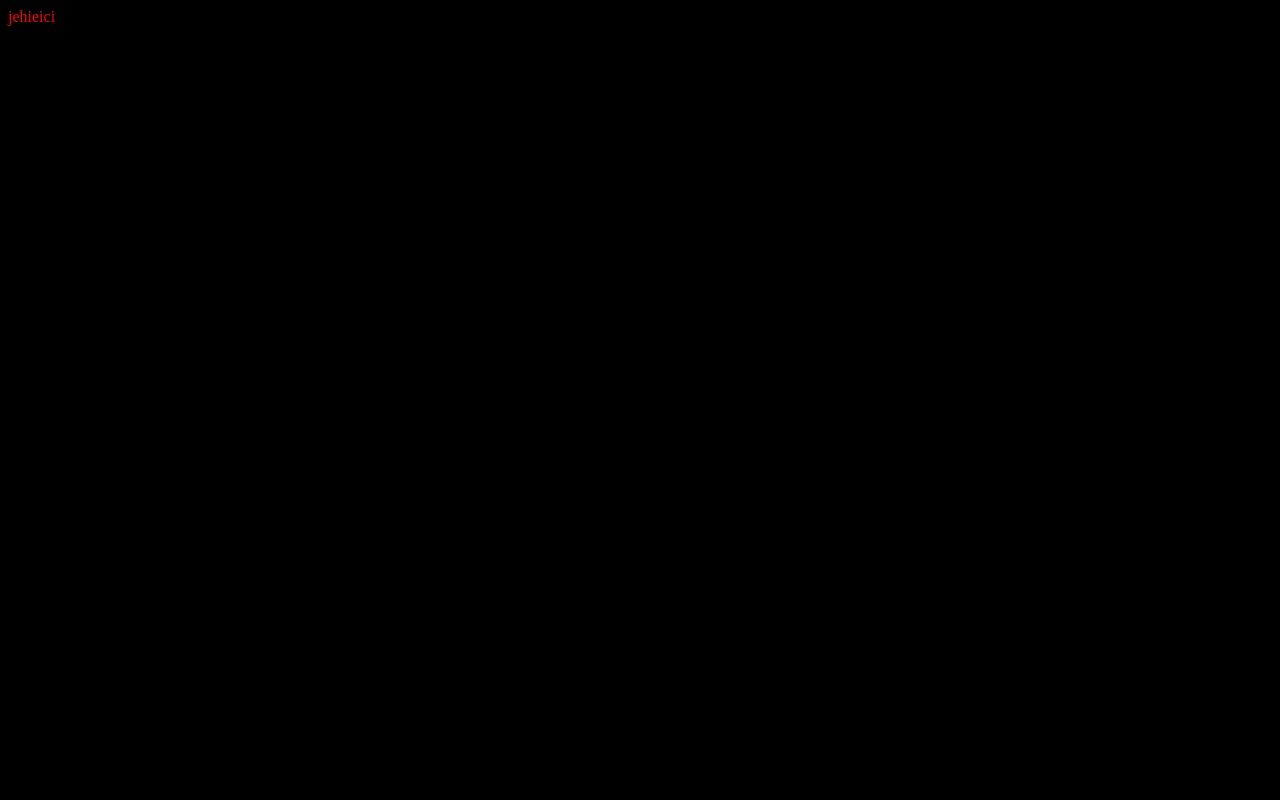
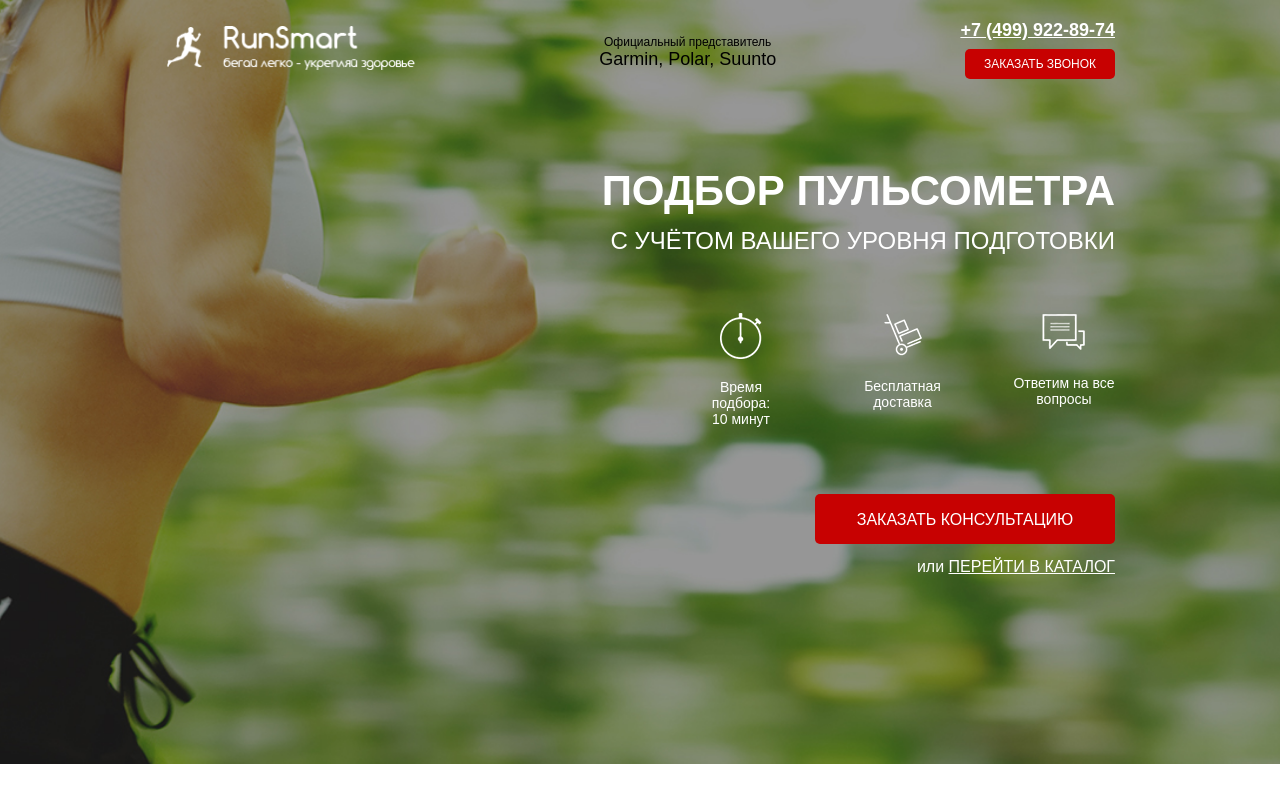
Before and after one commit to Yaichevs/projectpro.github.io, a website: page src/index.html in a window 1280 px wide. Drawn offline with Linux system fonts and the light colour scheme.

Commit message:
сверстал первую секцию

```diff
--- a/src/index.html
+++ b/src/index.html
@@ -10,6 +10,51 @@
     <link rel="stylesheet" href="css/style.min.css">
 </head>
 <body>
-    <div>jehieici</div>
+    <div class="promo">
+        <div class="container">
+            <header class="header">
+                <a href="#" class="header__logo">
+                    <img src="icons/logo.png" alt="logo">
+                </a>
+                <div class="header__official">
+                    Официальный представитель
+                    <span>Garmin, Polar, Suunto</span>
+                </div>
+                <div class="header__contacts">
+                    <a href="tel:+74999228974" class="header__phone">
+                        +7 (499) 922-89-74
+                    </a>
+                    <button class="button">Заказать звонок</button>
+                </div>
+            </header>
+            <div class="promo__wrapper">
+                <h1 class="promo__header">Подбор пульсометра</h1>
+                <h2 class="promo__subheader">с учётом Вашего уровня подготовки</h2>
+                <div class="promo__icons">
+                    <div class="promo__icon">
+                        <img src="icons/timer.png" alt="1">
+                        Время подбора: <br>
+                        10 минут
+                    </div>
+                    <div class="promo__icon">
+                        <img src="icons/cart.png" alt="2">
+                        Бесплатная
+                        доставка
+                    </div>
+                    <div class="promo__icon">
+                        <img src="icons/mess.png" alt="3">
+                        Ответим
+                        на все вопросы
+                    </div>
+                </div>
+                <button class="button button_main">заказать консультацию</button>
+                <div class="promo__link">
+                    или
+                    <a href="#">ПЕРЕЙТИ В КАТАЛОГ</a>
+                </div>
+            </div>
+
+        </div>
+    </div>
 </body>
 </html>
--- /dev/null
+++ b/src/sass/base/_variables.scss
@@ -0,0 +1 @@
+$main-color: #c70101;
--- /dev/null
+++ b/src/sass/blocks/_button.scss
@@ -0,0 +1,27 @@
+.button {
+    width: 150px;
+    height: 30px;
+    border-radius: 5px;
+    background-color: $main-color;
+    border: none;
+    font-style: normal;
+    font-weight: 500;
+    font-size: 12px;
+    line-height: 19px;
+    color: #fff;
+    text-align: center;
+    margin-top: 10px;
+    text-transform: uppercase;
+    &:hover {
+        filter: brightness(110%);
+    }
+    &:active {
+        filter: brightness(90%);
+    }
+    &_main {
+        width: 300px;
+        height: 50px;
+        font-size: 16px;
+        margin-top: 67px;
+    }
+}
--- /dev/null
+++ b/src/sass/blocks/_header.scss
@@ -0,0 +1,41 @@
+.header {
+    display: flex;
+    justify-content: space-between;
+    align-items: center;
+    &__logo {
+        width: 250px;
+        img {
+            width: 100%;
+        }
+    }
+    &__official {
+        font-style: normal;
+        font-weight: 500;
+        font-size: 12px;
+        line-height: 12px;
+        text-align: center;
+        span {
+            display: block;
+            font-size: 18px;
+            margin-top: 5px;
+        }
+    }
+    &__phone {
+        display: block;
+        color: #fff;
+        font-style: normal;
+        font-weight: 700;
+        font-size: 18px;
+        line-height: 18px;
+        &:hover {
+            color: #fff;
+            text-decoration: none;
+        }
+    }
+    &__contacts {
+        display: flex;
+        flex-direction: column;
+        align-items: flex-end;
+    }
+
+}
--- /dev/null
+++ b/src/sass/blocks/_promo.scss
@@ -0,0 +1,60 @@
+.promo {
+    min-height: 650px;
+    padding: 21px 0 93px 0;
+    background: url('../../img/bg.png') center (center/cover) no-repeat;
+    &__wrapper {
+        margin-top: 91px;
+        display: flex;
+        flex-direction: column;
+        align-items: end;
+    }
+    &__header {
+        font-style: normal;
+        font-weight: 700;
+        font-size: 42px;
+        line-height: 42px;
+        color: #fff;
+        text-align: right;
+        text-transform: uppercase;
+    }
+    &__subheader {
+        font-style: normal;
+        font-weight: 500;
+        font-size: 24px;
+        line-height: 24px;
+        color: #fff;
+        margin-top: 17px;
+        text-align: right;
+        text-transform: uppercase;
+    }
+    &__icons {
+        margin-top: 60px;
+        width: 425px;
+        display: flex;
+        justify-content: space-between;
+    }
+    &__icon {
+        width: 102px;
+        text-align: center;
+        color: #fff;
+        font-size: 14px;
+        font-weight: 500;
+        img {
+            display: block;
+            margin: 0 auto;
+            margin-bottom: 20px;
+        }
+    }
+    &__link {
+        font-style: normal;
+        font-weight: 500;
+        font-size: 16px;
+        line-height: 25px;
+        color: #fff;
+        margin-top: 10px;
+        a {
+            color: #fff;
+        }
+    }
+
+}
--- a/src/sass/style.scss
+++ b/src/sass/style.scss
@@ -1,4 +1,16 @@
-body {
-    background-color: #000;
-    color: red;
+@import 'base/variables';
+
+* {
+    margin: 0;
+    padding: 0;
+    font-family: 'Museo Sans Cyrl', sans-serif;
 }
+
+.container {
+    max-width: 950px;
+    margin: 0 auto;
+}
+
+@import 'blocks/promo';
+@import 'blocks/header';
+@import 'blocks/button';
```
Also changed, not shown: src/css/blocks/header.min.css (added), src/css/style.min.css, src/icons/cart.png (renamed from src/icons/app_08_hand_cart_64.png), src/icons/logo.png (added), src/icons/mess.png (renamed from src/icons/messages_64.png), src/icons/running-man-2-64.png (deleted), src/icons/timer.png (renamed from src/icons/019_timer_time_stopwatch_2-64.png), src/sass/base/_mixins.scss (added), src/sass/css/header.min.css (added), 2 other files.
